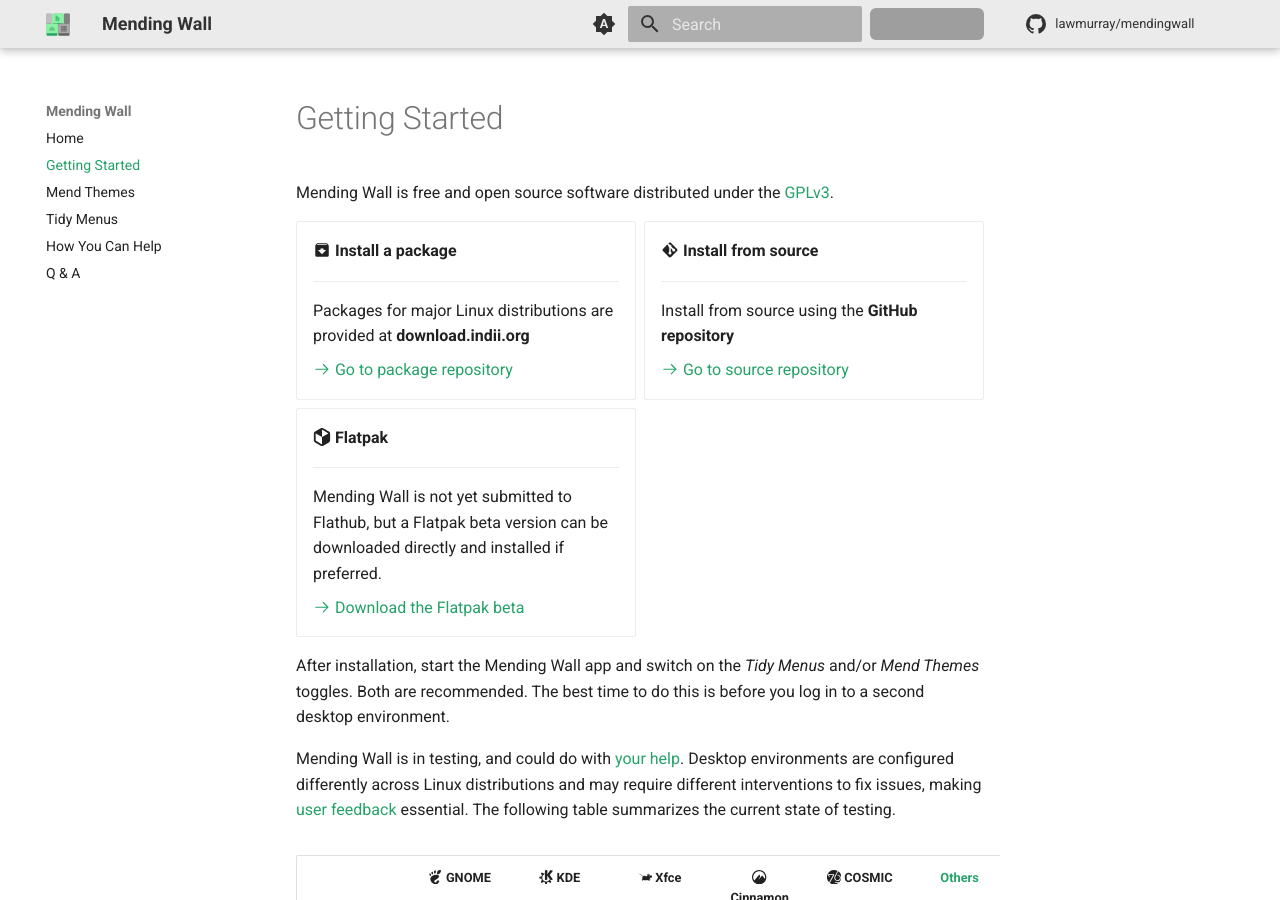
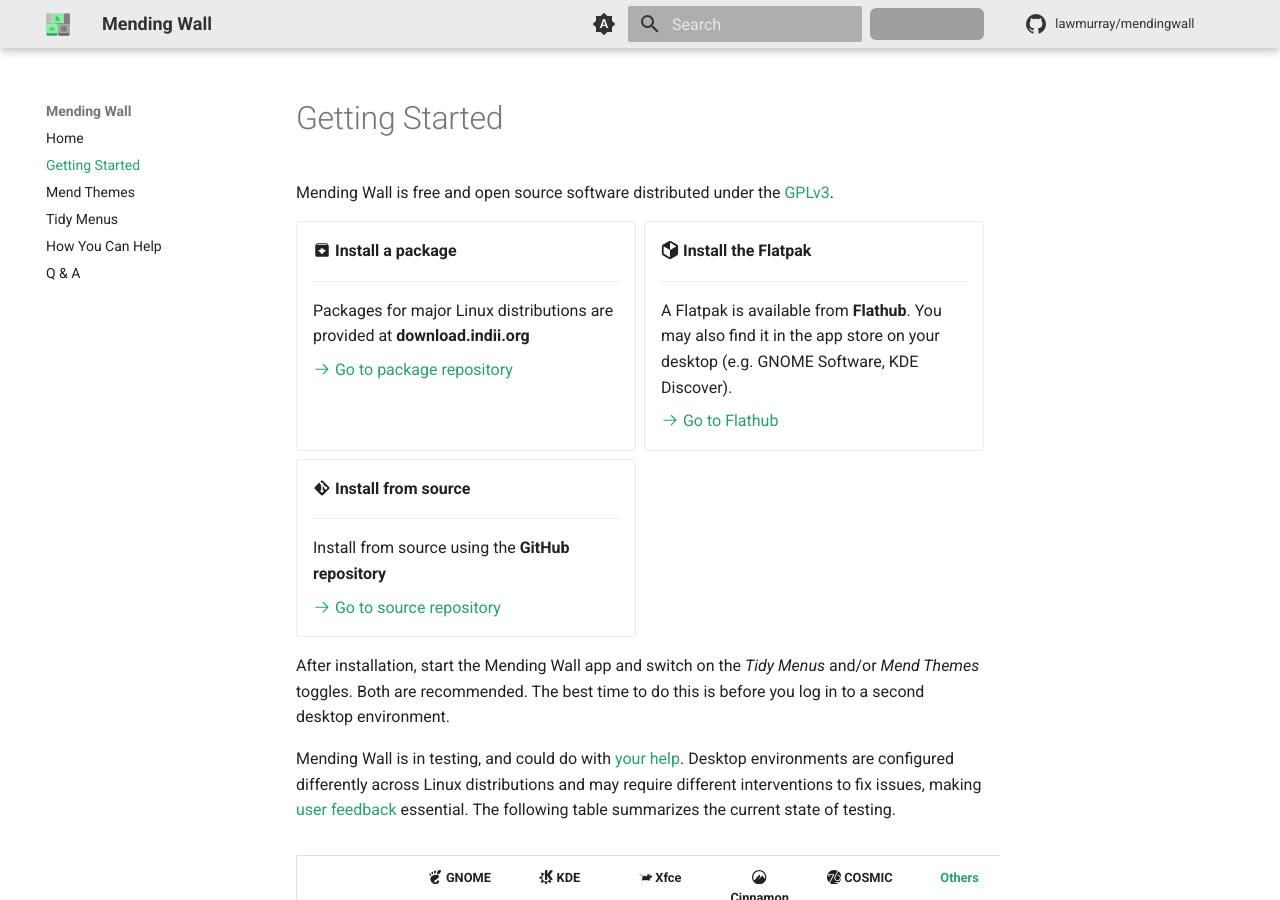
Before and after one commit to lawmurray/mendingwall, an MkDocs documentation site: the page built from docs/getting-started.md, in a window 1280 px wide and 900 px high. Built offline with MkDocs 1.6.1 and Material for MkDocs 9.7.7, drawn with Linux system fonts in a browser that asks for light colours; comment, search, counter and statistics services are not loaded; grey boxes are pictures that could not be loaded.

Commit message:
Updated installation instructions for Flatpak.

```diff
--- a/docs/getting-started.md
+++ b/docs/getting-started.md
@@ -12,6 +12,14 @@
 
     [:octicons-arrow-right-24: Go to package repository](https://download.indii.org)
 
+-   :simple-flatpak: __Install the Flatpak__
+
+    ---
+
+    A Flatpak is available from **Flathub**. You may also find it in the app store on your desktop (e.g. GNOME Software, KDE Discover).
+
+    [:octicons-arrow-right-24: Go to Flathub](https://flathub.org/en/apps/org.indii.mendingwall)
+
 -   :material-git: __Install from source__
 
     ---
@@ -19,14 +27,6 @@
     Install from source using the **GitHub repository**
 
     [:octicons-arrow-right-24: Go to source repository](https://github.com/lawmurray/mendingwall)
-
--   :simple-flatpak: __Flatpak__
-
-    ---
-
-    Mending Wall is not yet submitted to Flathub, but a Flatpak beta version can be downloaded directly and installed if preferred.
-
-    [:octicons-arrow-right-24: Download the Flatpak beta](https://github.com/lawmurray/mendingwall/releases/latest/download/mendingwall.flatpak)
 
 </div>
 
```
Also changed, not shown: README.md (+1 -1 lines).
